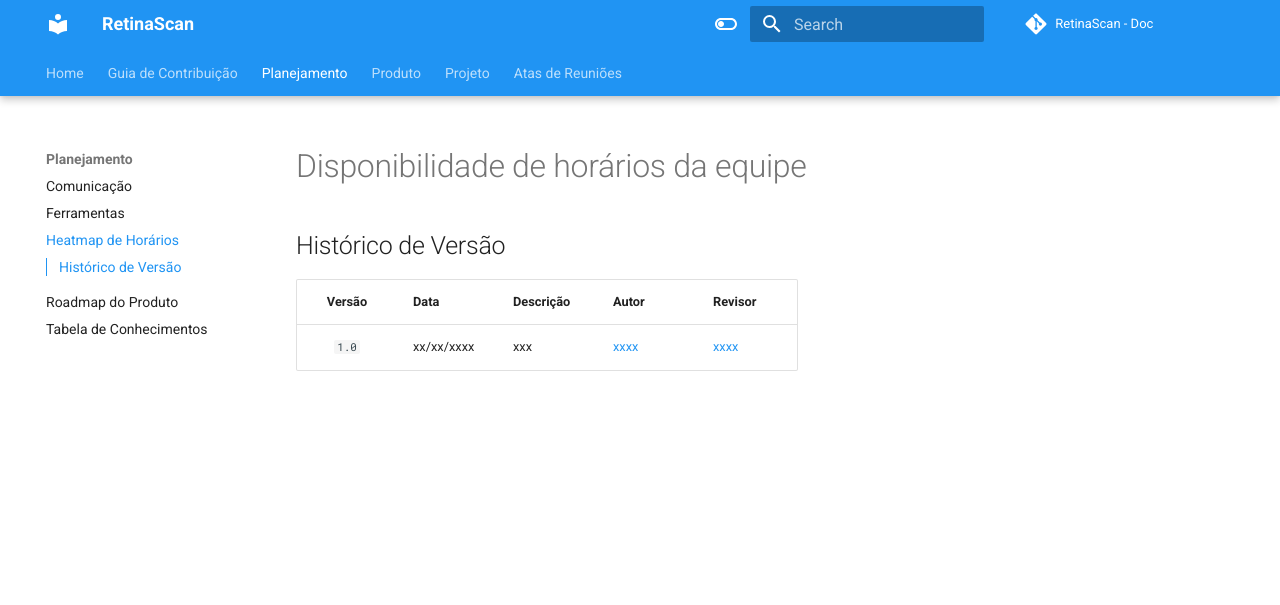
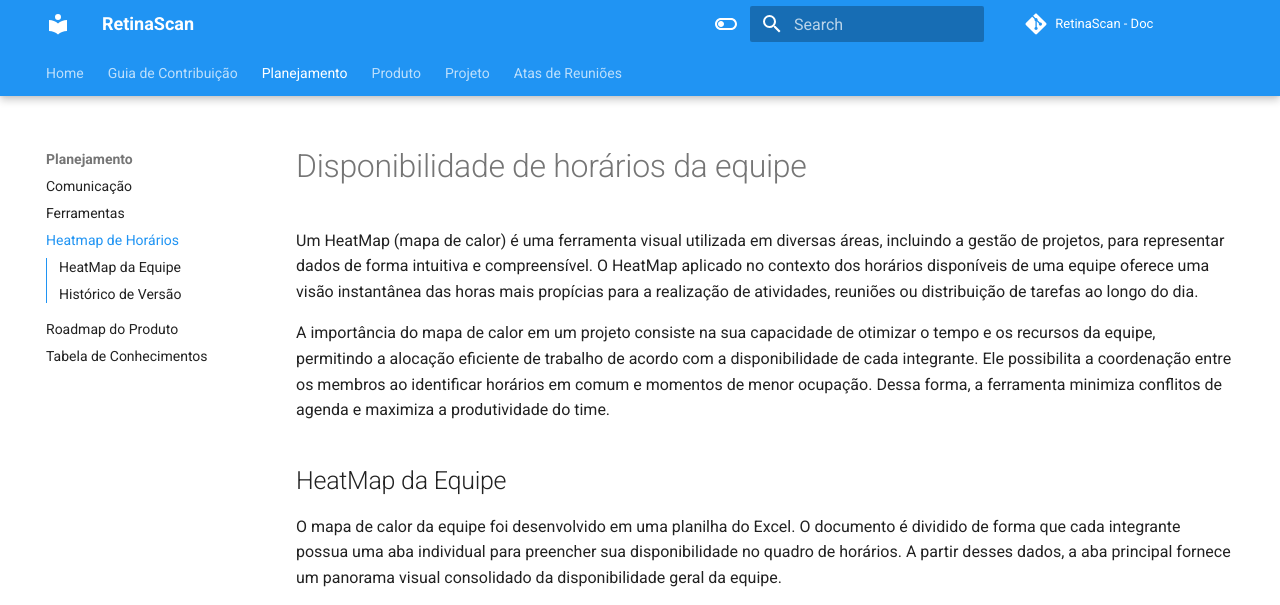
Before and after one commit to fga-eps-mds/2026-1-RetinaScan-Doc, an MkDocs documentation site: the page built from docs/planejamento/heatmap-de-horarios.md, in a window 1280 px wide and 1400 px high. Shown: the top 605 px of the window. Built offline with MkDocs 1.6.1 and Material for MkDocs 9.7.7, drawn with Linux system fonts in a browser that asks for light colours; comment, search, counter and statistics services are not loaded; some of the changed text lies outside the part shown; grey boxes are pictures that could not be loaded.

Commit message:
docs: adiciona heatmap de horarios

```diff
--- a/docs/planejamento/heatmap-de-horarios.md
+++ b/docs/planejamento/heatmap-de-horarios.md
@@ -1,6 +1,16 @@
 # Disponibilidade de horários da equipe
 
+Um HeatMap (mapa de calor) é uma ferramenta visual utilizada em diversas áreas, incluindo a gestão de projetos, para representar dados de forma intuitiva e compreensível. O HeatMap aplicado no contexto dos horários disponíveis de uma equipe oferece uma visão instantânea das horas mais propícias para a realização de atividades, reuniões ou distribuição de tarefas ao longo do dia.
 
+A importância do mapa de calor em um projeto consiste na sua capacidade de otimizar o tempo e os recursos da equipe, permitindo a alocação eficiente de trabalho de acordo com a disponibilidade de cada integrante. Ele possibilita a coordenação entre os membros ao identificar horários em comum e momentos de menor ocupação. Dessa forma, a ferramenta minimiza conflitos de agenda e maximiza a produtividade do time.
+
+## HeatMap da Equipe
+
+O mapa de calor da equipe foi desenvolvido em uma planilha do Excel. O documento é dividido de forma que cada integrante possua uma aba individual para preencher sua disponibilidade no quadro de horários. A partir desses dados, a aba principal fornece um panorama visual consolidado da disponibilidade geral da equipe.
+
+<iframe width="1080" height="600" src="https://docs.google.com/spreadsheets/d/1HPkHq2hEkxHaLPKR_6Q-rV9VFG_MwTA7xEl_vcLeUPk/"></iframe>
+
+**Fonte:** [André Maia](https://github.com/andre-maia51), 2026. Disponível em: [heat_map_FCTE-FM-01](https://docs.google.com/spreadsheets/d/1HPkHq2hEkxHaLPKR_6Q-rV9VFG_MwTA7xEl_vcLeUPk/edit?usp=sharing)
 
 
 
@@ -13,4 +23,4 @@
 
 | Versão | Data       | Descrição | Autor        | Revisor      |
 | :----: | ---------- | --------- | ------------ | ------------ |
-| `1.0`  | xx/xx/xxxx | xxx       | [xxxx](xxxx) | [xxxx](xxxx) |
+| `1.0`  | 10/04/2026 | Criação do documento       | [André Maia](https://github.com/andre-maia51) | [xxxx](xxxx) |
```
